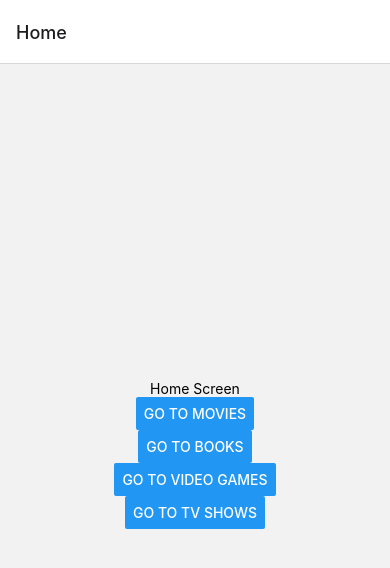
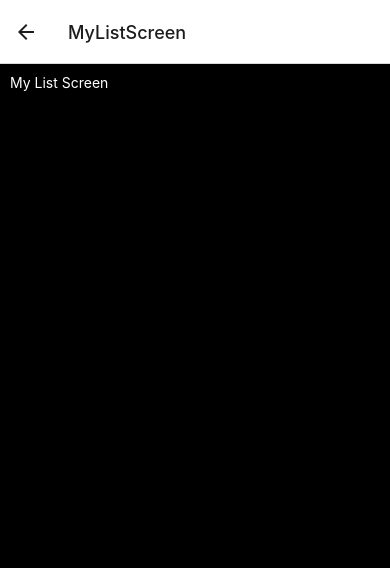
Before and after one commit to jrk12b/PopPick, a React Native app: screen /MyListScreen in a window 390 px wide. Shown: the top 568 px of the page. Built offline with nearby package versions, Linux system fonts and the light colour scheme.

Commit message:
creating myList screen and adding navigation to it

```diff
--- a/src/components/AppNavigator.js
+++ b/src/components/AppNavigator.js
@@ -6,6 +6,7 @@ import MovieScreen from '../screens/MovieScreen';
 import BooksScreen from '../screens/BooksScreen';
 import TvShowsScreen from '../screens/TvShowsScreen';
 import VideoGamesScreen from '../screens/VideoGamesScreen';
+import MyListScreen from '../screens/MylistScreen';
 
 const Stack = createStackNavigator();
 
@@ -23,6 +24,7 @@ function AppNavigator() {
           component={MovieScreen}
           options={{headerShown: true}}
         />
+        <Stack.Screen name="MyListScreen" component={MyListScreen} />
         <Stack.Screen
           name="Books"
           component={BooksScreen}
--- a/src/components/movies/lists/MyList.js
+++ b/src/components/movies/lists/MyList.js
@@ -2,10 +2,13 @@ import React from 'react';
 import {View, Text, Image, FlatList, TouchableOpacity} from 'react-native';
 import styles from '../../../styles/styles';
 
-function MyList({myList, handleShowOptions}) {
+function MyList({myList, handleShowOptions, navigation}) {
   return (
     <View style={styles.sectionContainer}>
-      <Text style={styles.sectionTitle}>My List ({myList.length})</Text>
+      <TouchableOpacity onPress={() => navigation.navigate('MyListScreen')}>
+        <Text style={styles.sectionTitle}>My List ({myList.length})</Text>
+      </TouchableOpacity>
+
       {myList.length === 0 ? (
         <Text style={styles.text}>No movies added yet.</Text>
       ) : (
--- a/src/screens/MovieScreen.js
+++ b/src/screens/MovieScreen.js
@@ -14,7 +14,7 @@ import Loading from '../components/movies/Loading';
 import Error from '../components/movies/Error';
 import useMovieModal from '../../hooks/useMovieModal';
 
-function MovieScreen() {
+function MovieScreen({navigation}) {
   const {
     myList,
     likedList,
@@ -85,7 +85,11 @@ function MovieScreen() {
         handleShowOptions={handleShowOptions}
       />
 
-      <MyList myList={myList} handleShowOptions={handleShowOptions} />
+      <MyList
+        myList={myList}
+        handleShowOptions={handleShowOptions}
+        navigation={navigation}
+      />
 
       <WatchedList
         watchedList={watchedList}
--- /dev/null
+++ b/src/screens/MylistScreen.js
@@ -0,0 +1,13 @@
+import React from 'react';
+import {View, Text} from 'react-native';
+import styles from '../styles/styles';
+
+function MyListScreen() {
+  return (
+    <View style={styles.container}>
+      <Text style={styles.text}>My List Screen</Text>
+    </View>
+  );
+}
+
+export default MyListScreen;
```
